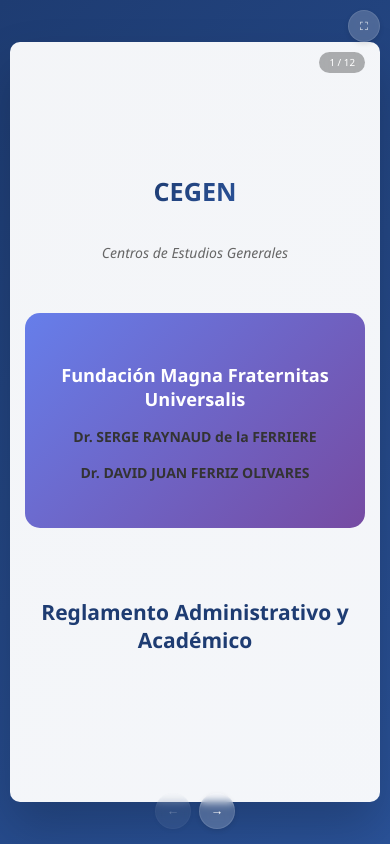
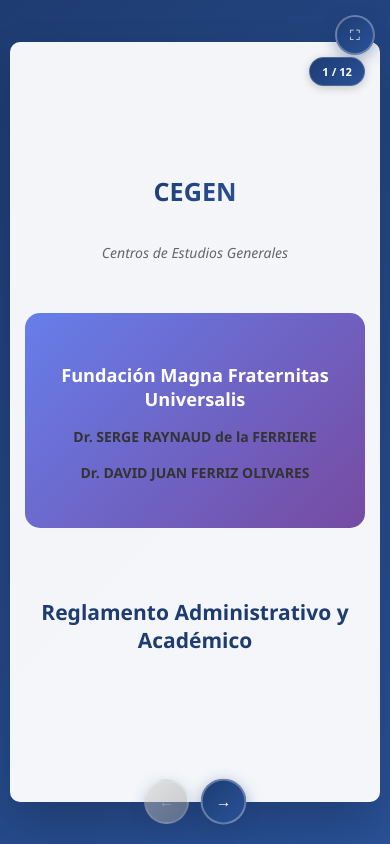
Before and after one commit to Dogor0555/CEGEN-REGLAMENTO, a plain HTML site: page index.html in a window 390 px wide. Drawn offline with Linux system fonts and the light colour scheme.

Commit message:
Update index.html

```diff
--- a/index.html
+++ b/index.html
@@ -218,20 +218,6 @@
             text-align: center;
         }
 
-        .slide-counter {
-            position: absolute;
-            top: 15px;
-            right: 25px;
-            background: rgba(0, 0, 0, 0.3);
-            color: white;
-            padding: 5px 12px;
-            border-radius: 15px;
-            font-size: 0.8em;
-            font-weight: 500;
-            z-index: 100;
-            backdrop-filter: blur(5px);
-        }
-
         .objectives-grid {
             display: grid;
             grid-template-columns: repeat(auto-fit, minmax(280px, 1fr));
@@ -286,70 +272,96 @@
             border-radius: 0 10px 10px 0;
         }
 
-        /* Navegación sutil */
+        /* Navegación más vistosa */
         .navigation {
             position: fixed;
-            bottom: 20px;
+            bottom: 25px;
             left: 50%;
             transform: translateX(-50%);
             display: flex;
-            gap: 10px;
+            gap: 15px;
             z-index: 1000;
         }
 
         .nav-btn {
-            background: rgba(255, 255, 255, 0.2);
+            background: linear-gradient(135deg, #1e3c72 0%, #2a5298 100%);
             color: white;
             border: none;
-            width: 40px;
-            height: 40px;
+            width: 50px;
+            height: 50px;
             border-radius: 50%;
             cursor: pointer;
-            font-size: 1em;
+            font-size: 1.2em;
             transition: all 0.3s ease;
             display: flex;
             align-items: center;
             justify-content: center;
-            backdrop-filter: blur(5px);
-            box-shadow: 0 2px 5px rgba(0,0,0,0.1);
-            border: 1px solid rgba(255,255,255,0.1);
+            box-shadow: 0 4px 15px rgba(30, 60, 114, 0.4);
+            border: 2px solid rgba(255,255,255,0.3);
         }
 
         .nav-btn:hover:not(:disabled) {
-            background: rgba(255, 255, 255, 0.3);
-            transform: scale(1.1);
+            transform: translateY(-3px) scale(1.05);
+            box-shadow: 0 6px 20px rgba(30, 60, 114, 0.6);
         }
 
         .nav-btn:disabled {
-            opacity: 0.3;
+            opacity: 0.5;
             cursor: not-allowed;
             transform: none;
+            background: linear-gradient(135deg, #ccc 0%, #999 100%);
         }
 
         .fullscreen-btn {
             position: fixed;
-            top: 15px;
-            right: 15px;
-            background: rgba(255, 255, 255, 0.2);
+            top: 20px;
+            right: 20px;
+            background: linear-gradient(135deg, #1e3c72 0%, #2a5298 100%);
             color: white;
             border: none;
-            width: 35px;
-            height: 35px;
+            width: 45px;
+            height: 45px;
             border-radius: 50%;
             cursor: pointer;
-            font-size: 0.9em;
+            font-size: 1.1em;
             z-index: 1001;
-            backdrop-filter: blur(5px);
             display: flex;
             align-items: center;
             justify-content: center;
-            box-shadow: 0 2px 5px rgba(0,0,0,0.1);
-            border: 1px solid rgba(255,255,255,0.1);
+            box-shadow: 0 4px 15px rgba(30, 60, 114, 0.4);
+            border: 2px solid rgba(255,255,255,0.3);
+            transition: all 0.3s ease;
         }
 
         .fullscreen-btn:hover {
-            background: rgba(255, 255, 255, 0.3);
             transform: scale(1.1);
+            box-shadow: 0 6px 20px rgba(30, 60, 114, 0.6);
+        }
+
+        .slide-counter {
+            position: absolute;
+            top: 20px;
+            right: 20px;
+            background: linear-gradient(135deg, #1e3c72 0%, #2a5298 100%);
+            color: white;
+            padding: 8px 15px;
+            border-radius: 20px;
+            font-size: 0.9em;
+            font-weight: 600;
+            z-index: 100;
+            box-shadow: 0 2px 10px rgba(0,0,0,0.2);
+            border: 1px solid rgba(255,255,255,0.2);
+        }
+
+        /* Animación pulsante */
+        @keyframes pulse {
+            0% { transform: scale(1); }
+            50% { transform: scale(1.05); }
+            100% { transform: scale(1); }
+        }
+
+        .nav-btn:not(:disabled) {
+            animation: pulse 2s infinite;
         }
 
         @media (max-width: 768px) {
@@ -413,29 +425,34 @@
             }
 
             .navigation {
-                bottom: 15px;
-                gap: 8px;
+                bottom: 20px;
+                gap: 12px;
             }
 
             .nav-btn {
-                width: 36px;
-                height: 36px;
-                font-size: 0.9em;
+                width: 45px;
+                height: 45px;
+                font-size: 1.1em;
             }
 
             .fullscreen-btn {
-                width: 32px;
-                height: 32px;
-                font-size: 0.8em;
-                top: 10px;
-                right: 10px;
+                width: 40px;
+                height: 40px;
+                font-size: 1em;
+                top: 15px;
+                right: 15px;
             }
 
             .slide-counter {
-                top: 10px;
+                top: 15px;
                 right: 15px;
-                padding: 4px 10px;
-                font-size: 0.7em;
+                padding: 6px 12px;
+                font-size: 0.8em;
+            }
+
+            /* Reducir animación en móviles */
+            .nav-btn:not(:disabled) {
+                animation: pulse 3s infinite;
             }
         }
     </style>
@@ -849,12 +866,12 @@
         </div>
     </div>
 
-    <!-- Botón de pantalla completa flotante -->
+    <!-- Botón de pantalla completa más vistoso -->
     <button class="fullscreen-btn" onclick="toggleFullscreen()" title="Pantalla completa">
         ⛶
     </button>
 
-    <!-- Navegación sutil -->
+    <!-- Navegación más destacada -->
     <div class="navigation">
         <button class="nav-btn" onclick="previousSlide()" id="prevBtn" title="Anterior">
             ←
@@ -970,6 +987,24 @@
 
     // Initialize presentation
     showSlide(0);
+
+    // Add some helpful console commands for presentation control
+    console.log(`
+    🎯 CEGEN Presentation Controls:
+    ================================
+    ⌨️  Keyboard shortcuts:
+    • Arrow keys or Space: Navigate slides
+    • F11: Toggle fullscreen
+    • Home/End: Go to first/last slide
+    • Escape: Exit fullscreen
+
+    📱 Touch gestures:
+    • Swipe left/right to navigate
+
+    🖱️  Functions available:
+    • nextSlide() / previousSlide()
+    • toggleFullscreen()
+
+    Total slides: ${totalSlides}
+    `);
 </script>
-</body>
-</html>
```
Lines whose indentation alone changed are shown as unchanged.
